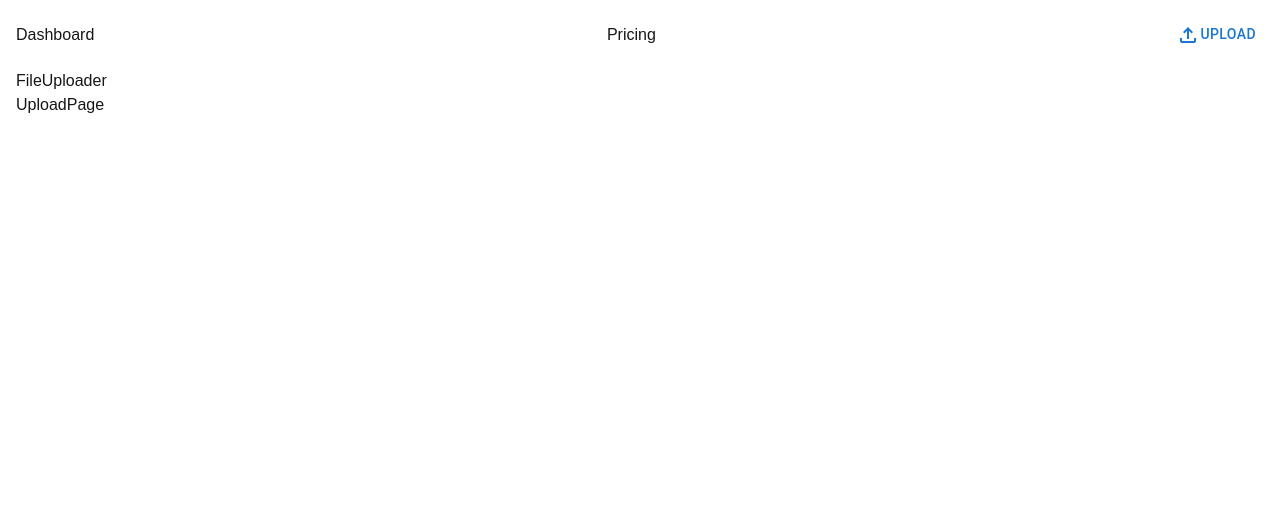
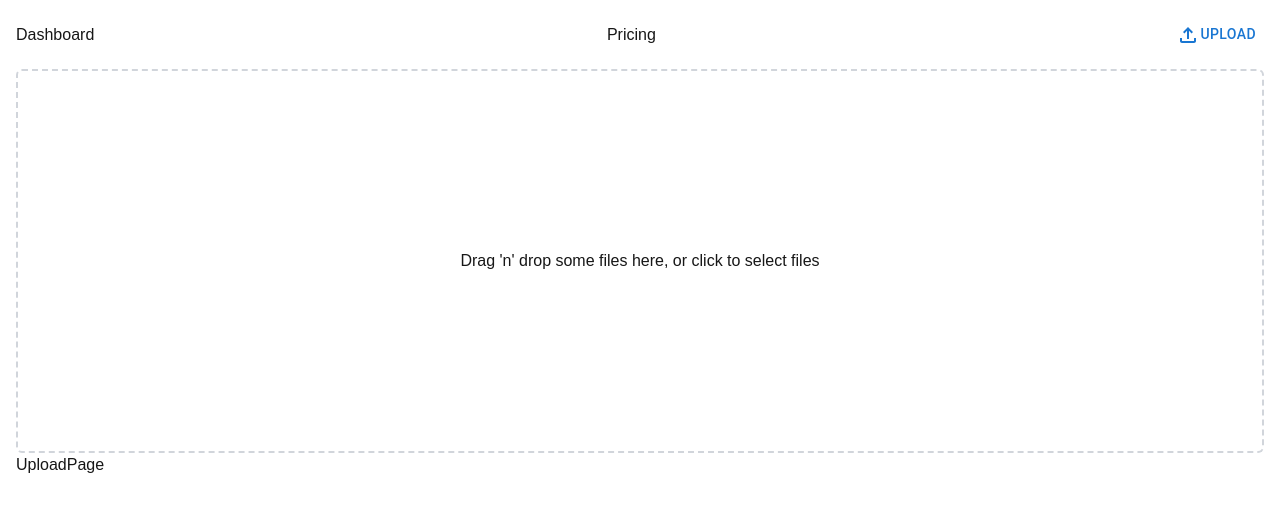
Before and after one commit to marcoacciarri/chat-pdf-nextjs, a Next.js app: page /dashboard/upload in a window 1280 px wide. Shown: the top 512 px of the page. Built offline with nearby package versions, Linux system fonts and the light colour scheme; no server answers.

Commit message:
drag and drop visual working

```diff
--- a/app/components/FileUploader.tsx
+++ b/app/components/FileUploader.tsx
@@ -1,11 +1,24 @@
-import React from 'react'
+'use client'
+import React, { useCallback } from 'react'
+import { useDropzone } from 'react-dropzone'
 
-interface Props {
 
-}
+export const FileUploader = () => {
+    const onDrop = useCallback((acceptedFiles: File[]) => {
+        console.log(acceptedFiles)
+    }, [])
+    const { getRootProps, getInputProps, isDragActive, isFocused, isDragAccept } = useDropzone({ onDrop })
 
-export const FileUploader = (props: Props) => {
     return (
-        <div>FileUploader</div>
+        <div {...getRootProps()}
+            className={`border-2 border-dashed border-gray-300 rounded-md p-4 h-96 flex items-center justify-center ${isFocused || isDragActive ? 'border-blue-500 bg-indigo-900' : ''}`}
+        >
+            <input {...getInputProps()} />
+            {isDragActive ? (
+                <p>Drop the files here ...</p>
+            ) : (
+                <p>Drag 'n' drop some files here, or click to select files</p>
+            )}
+        </div >
     )
 }
--- a/app/components/PlaceholderDocument.tsx
+++ b/app/components/PlaceholderDocument.tsx
@@ -1,8 +1,9 @@
 'use client'
+import React from 'react'
 import { Button } from '@mui/material'
 import { PlusOne, PlusOneOutlined } from '@mui/icons-material'
-import React from 'react'
 import { useRouter } from 'next/navigation'
+import { FileUploader } from './FileUploader'
 
 function PlaceholderDocument() {
     const router = useRouter();
--- a/package.json
+++ b/package.json
@@ -16,7 +16,8 @@
     "@mui/material": "^6.1.0",
     "next": "14.2.10",
     "react": "^18",
-    "react-dom": "^18"
+    "react-dom": "^18",
+    "react-dropzone": "^14.2.3"
   },
   "devDependencies": {
     "@types/node": "^20",
```
Also changed, not shown: 1 other file (tests, documents, lock files or other folders).
